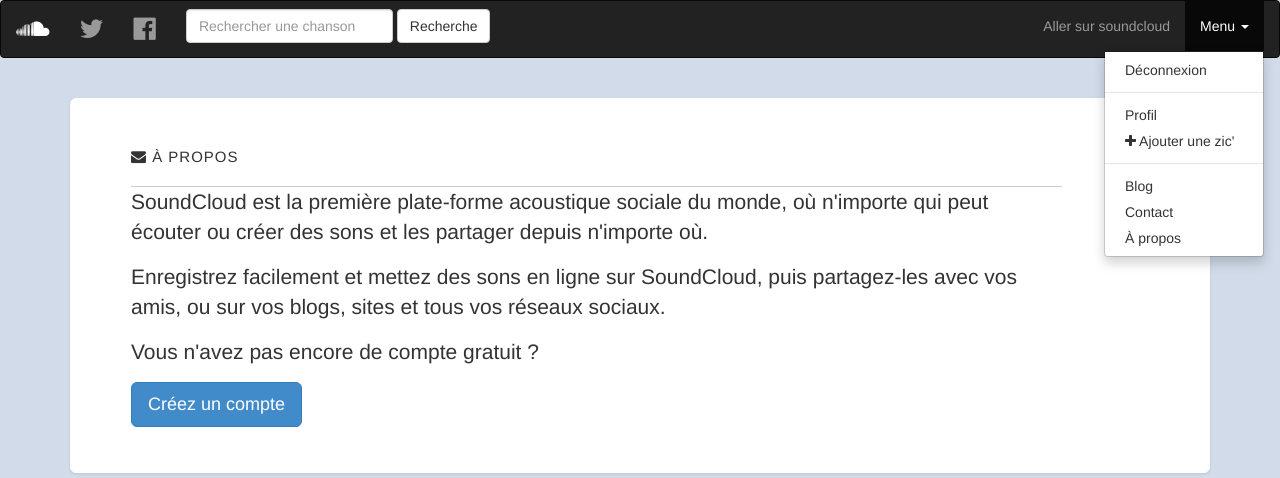
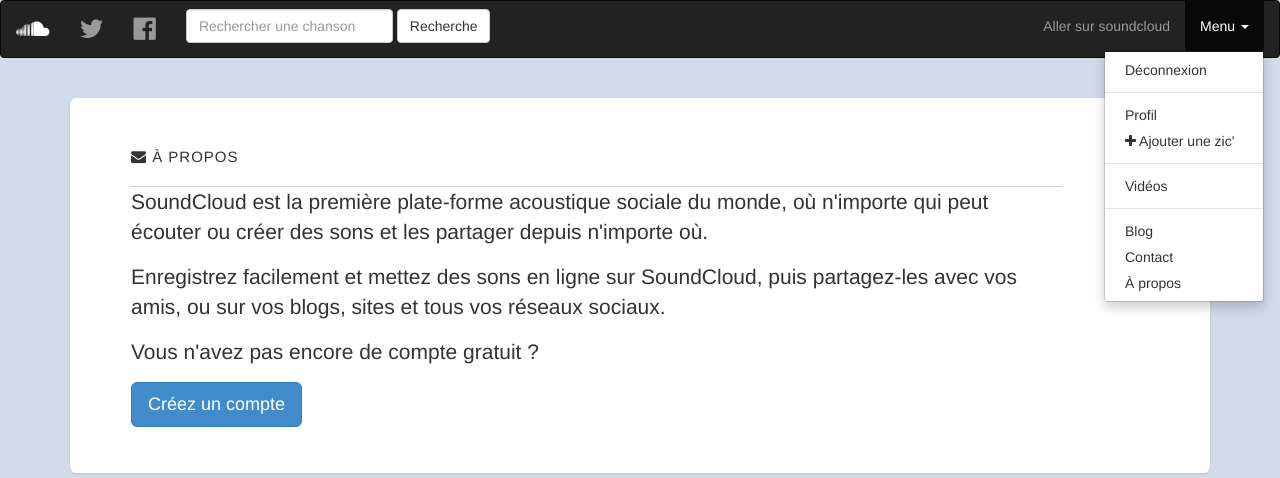
Before and after one commit to NicoVsr/Project-github-a2, a PHP site: page /about.php in a window 1280 px wide, after a click on "Menu". Shown: the top 478 px of the page. Run offline with PHP 8.4, Linux system fonts and the light colour scheme.

Commit message:
adding the "videos" page in the topbar

```diff
--- a/view/_topbar.php
+++ b/view/_topbar.php
@@ -36,6 +36,8 @@
 						<li><a href="edit_image.php">Profil</a></li>
 						<li><a href="add_music.php"><i class="fa fa-plus"></i> Ajouter une zic' </a></li>
 						<li role="separator" class="divider"></li>
+						<li><a href="videos.php"> Vidéos </a> </li>
+						<li role="separator" class="divider"></li>
 						<li><a href="blog.php"> Blog </a> </li>
 						<li><a href="contact.php">Contact </a></li>
 						<li><a href="about.php">À propos </a></li>
```
